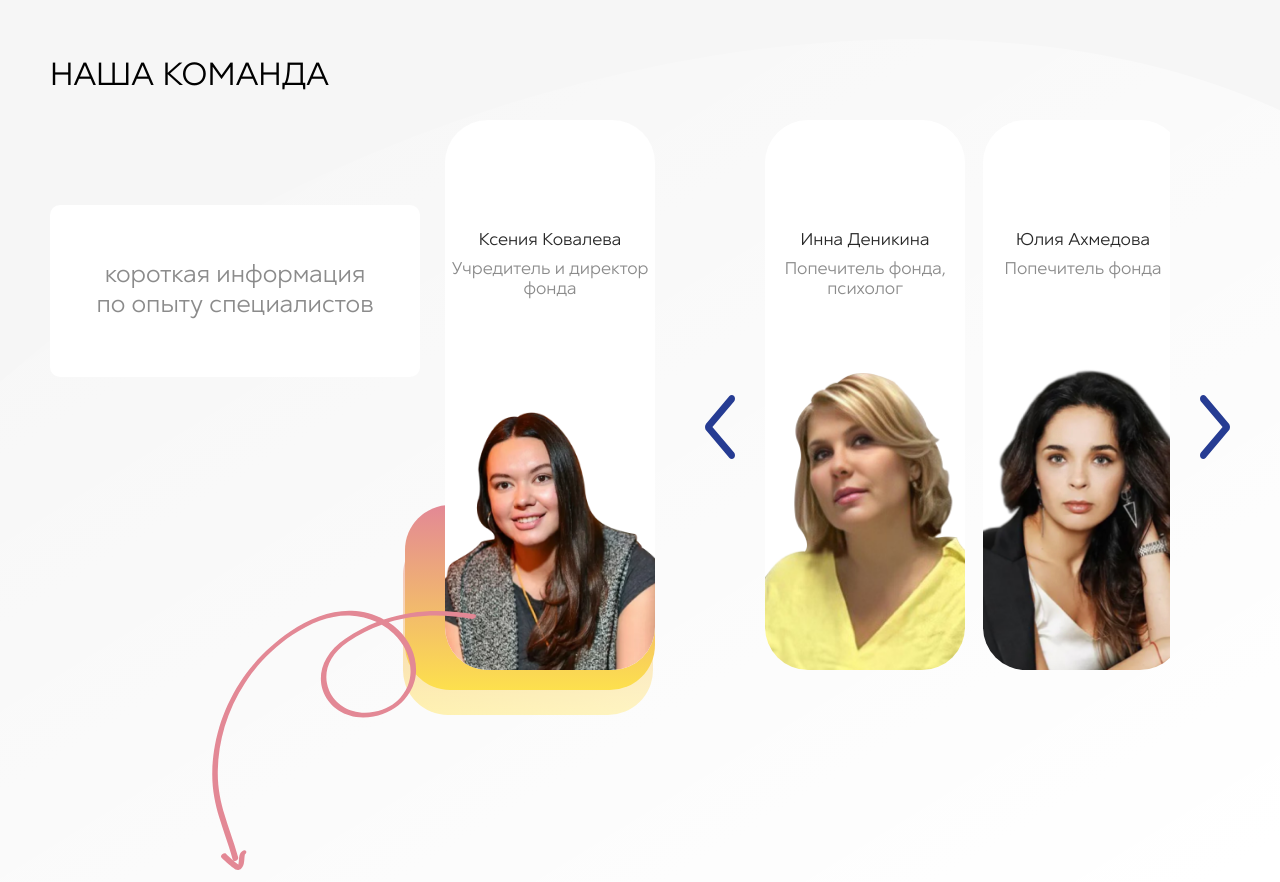
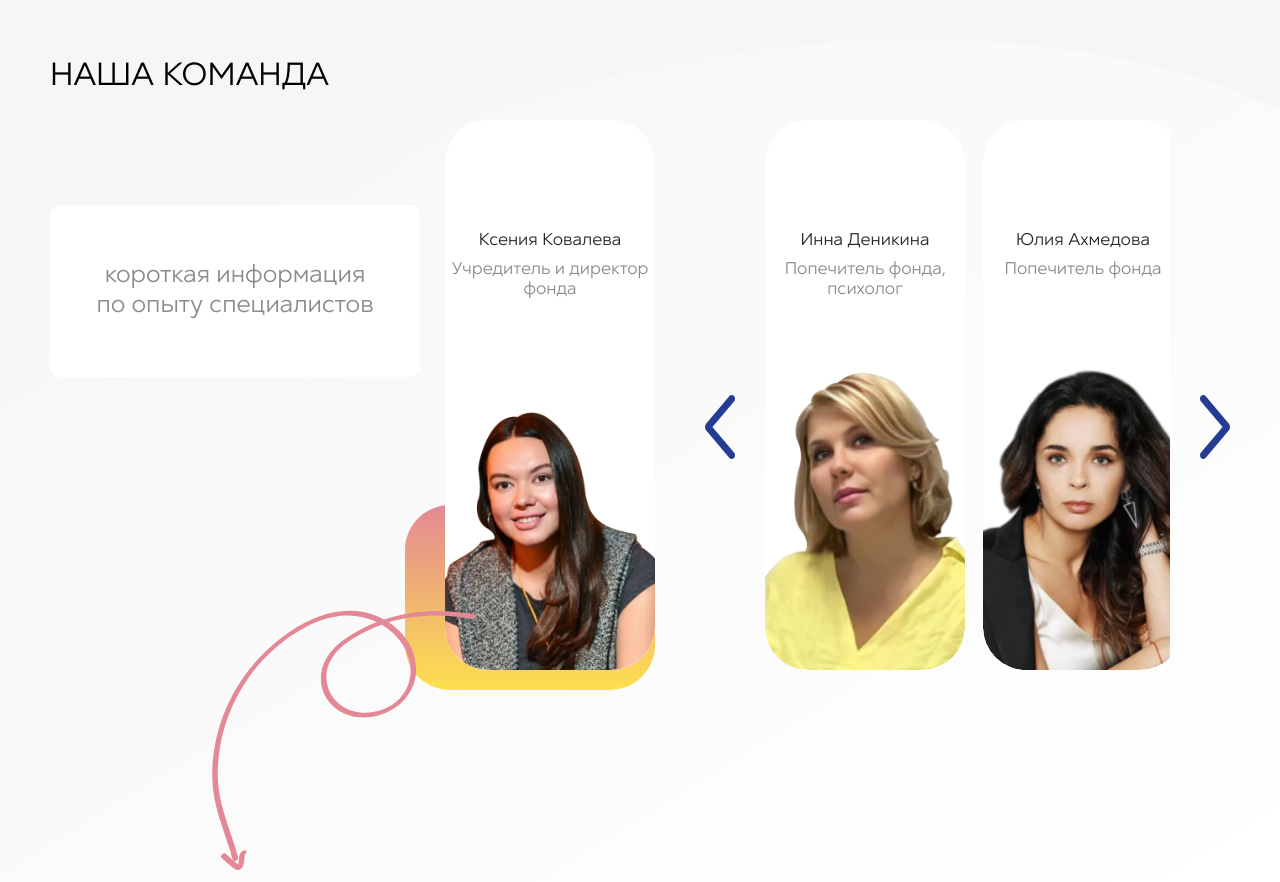
Before and after one commit to thirdmadman/fond-ravnovesie.ru_2023, a Next.js app: page / in a window 1280 px wide. Shown: the part 5160-6042 px from the top of the page. Built offline with nearby package versions, Linux system fonts and the light colour scheme.

Commit message:
fix: correct team card

```diff
--- a/src/styles/home/teamCard.scss
+++ b/src/styles/home/teamCard.scss
@@ -3,8 +3,7 @@
 .team-card {
   flex: 0 0 205px;
   width: 205px;
-  min-height: 550px;
-  height: 100%;
+  height: 550px;
   border-radius: 43px;
   background-color: $color-light-xl;
   display: flex;
@@ -12,6 +11,7 @@
   justify-content: space-between;
   align-items: center;
   text-align: center;
+  overflow: hidden;
 
   @media screen and (max-width: $layout-breakpoint-desktop-s) {
     max-width: 200px;
@@ -28,7 +28,8 @@
   @media screen and (max-width: $layout-breakpoint-mobile-xl) {
     max-width: 104px;
     border-radius: 18px;
-    min-height: 200px;
+    height: 200px;
+    box-shadow: 0px 0px 11px 0px rgba(0, 0, 0, 0.07);
   }
 
   .team-card__text {
@@ -49,7 +50,6 @@
 
   &_lead {
     max-width: 250px;
-    max-height: 0;
     flex: 0 0 250px;
     position: relative;
 
@@ -64,27 +64,6 @@
     @media screen and (max-width: $layout-breakpoint-mobile-xl) {
       max-width: 104px;
     }
-
-    &::before {
-      content: '';
-      display: block;
-      position: absolute;
-      z-index: -1;
-      background: linear-gradient(#e38895, #fde04d);
-      bottom: -45px;
-      left: -42px;
-      width: 250px;
-      height: 185px;
-      border-radius: 45px;
-
-      @media screen and (max-width: $layout-breakpoint-mobile-xl) {
-        width: 60px;
-        height: 50px;
-        bottom: -10px;
-        left: -10px;
-        border-radius: 15px;
-      }
-    }
   }
 
   img {
@@ -92,10 +71,6 @@
 
     @media screen and (max-width: $layout-breakpoint-mobile-xl) {
       border-radius: 18px;
-    }
-
-    @media screen and (max-width: $layout-breakpoint-mobile-xl) {
-      max-height: 140px;
     }
   }
 
```
